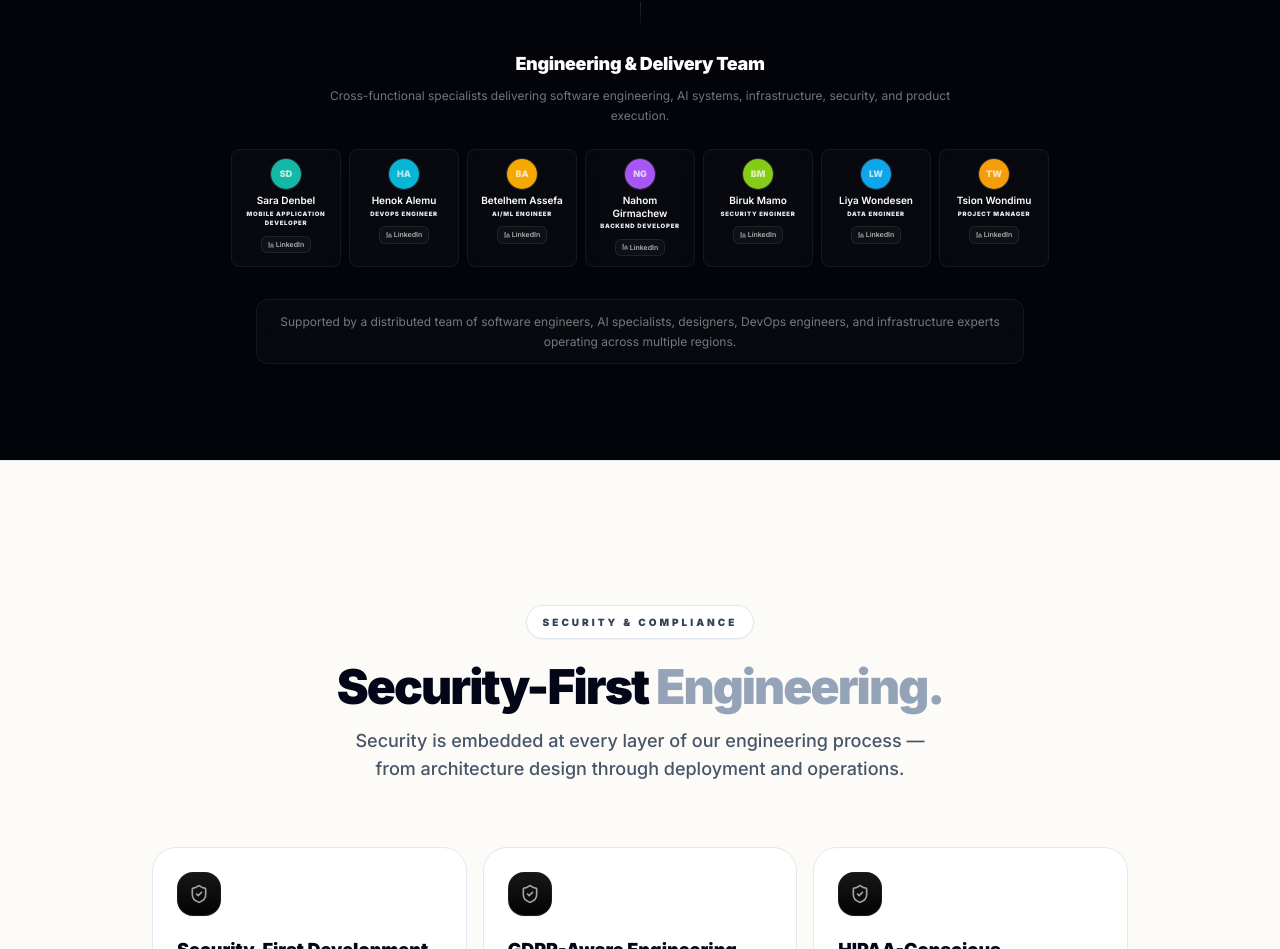
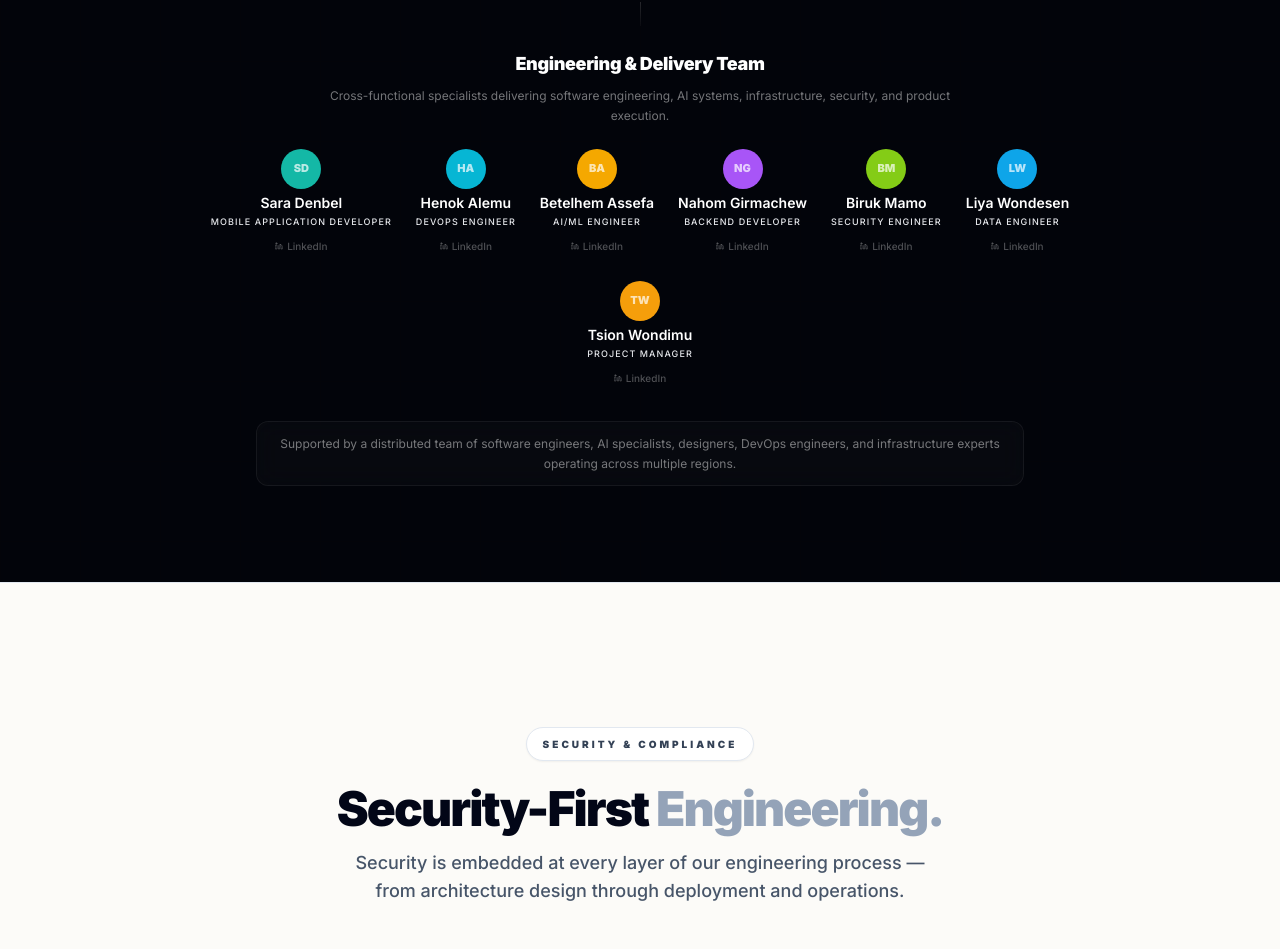
Before and after one commit to jonnahjr/NEXYOVI, a React (Vite) app in the folder frontend/: page /company in a window 1280 px wide. Shown: the part 8088-9037 px from the top of the page. Built offline with nearby package versions, Linux system fonts and the light colour scheme; no server answers; the database is empty.

Commit message:
Remove boxes from engineering team section

```diff
--- a/frontend/src/pages/Company.tsx
+++ b/frontend/src/pages/Company.tsx
@@ -735,33 +735,33 @@ export default function Company() {
                 whileInView="visible"
                 viewport={{ once: true, margin: '-40px' }}
                 variants={staggerContainer}
-                className="flex flex-nowrap justify-center gap-2 overflow-x-hidden"
+                className="flex flex-wrap justify-center gap-6"
               >
                 {engineeringDeliveryTeam.map((member: any) => (
                   <motion.div
                     key={member.id}
                     variants={fadeUp}
-                    className="w-[110px] flex-shrink-0 rounded-lg border border-white/[0.06] bg-white/[0.025] px-2 py-2 text-center backdrop-blur-md"
+                    className="text-center"
                   >
-                    <div className="mx-auto mb-1 h-8 w-8 overflow-hidden rounded-full border border-white/[0.1] bg-white/[0.03]">
+                    <div className="mx-auto mb-1 h-10 w-10 overflow-hidden rounded-full">
                       {member.img ? (
                         <img src={member.img} alt={member.name} className="h-full w-full object-cover" />
                       ) : (
-                        <div className="flex h-full w-full items-center justify-center text-[9px] font-black text-white/70" style={{ backgroundColor: member.color || '#8b5cf6' }}>
+                        <div className="flex h-full w-full items-center justify-center text-[11px] font-black text-white/70" style={{ backgroundColor: member.color || '#8b5cf6' }}>
                           {member.initials || member.name.split(' ').map((n: string) => n[0]).join('')}
                         </div>
                       )}
                     </div>
-                    <h5 className="text-[10px] font-semibold leading-tight text-white">{member.name}</h5>
-                    <p className="mt-0.5 text-[6px] font-black uppercase tracking-[0.12em] text-white/42">{member.role}</p>
+                    <h5 className="text-sm font-semibold text-white">{member.name}</h5>
+                    <p className="mt-0.5 text-[9px] font-medium uppercase tracking-[0.12em] text-white/42">{member.role}</p>
                     {member.linkedin && (
                       <a
                         href={member.linkedin}
                         target="_blank"
                         rel="noopener noreferrer"
-                        className="mt-2 inline-flex items-center gap-0.5 rounded-md border border-white/[0.08] bg-white/[0.03] px-1.5 py-0.5 text-[7px] font-semibold text-white/65 transition-all duration-300 hover:border-[#0a66c2]/30 hover:bg-[#0a66c2]/10 hover:text-[#8fc3f4]"
+                        className="mt-2 inline-flex items-center gap-1 text-[10px] font-medium text-white/30 transition-all duration-300 hover:text-[#8fc3f4]"
                       >
-                        <Linkedin size={6} />
+                        <Linkedin size={8} />
                         LinkedIn
                       </a>
                     )}
```
